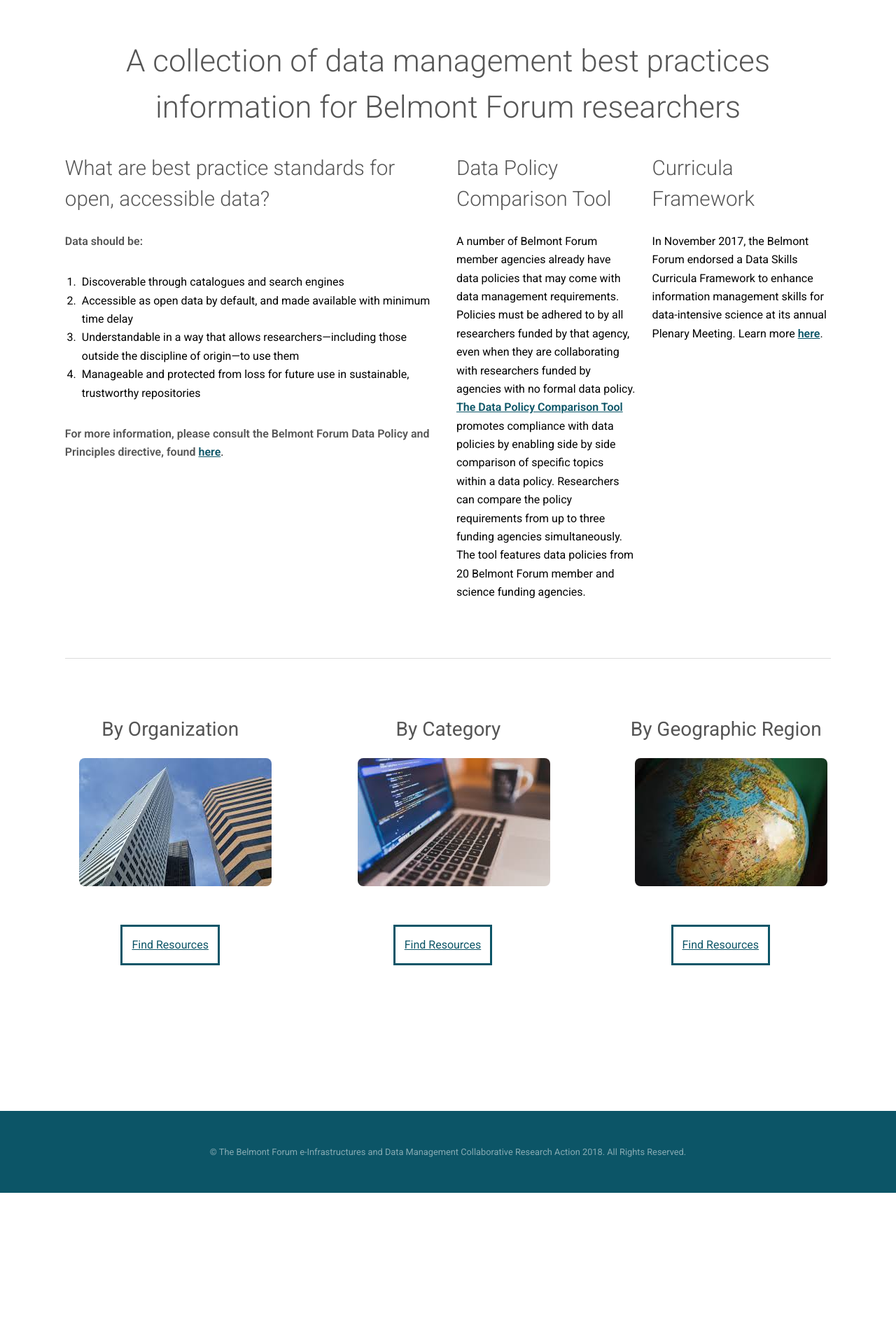
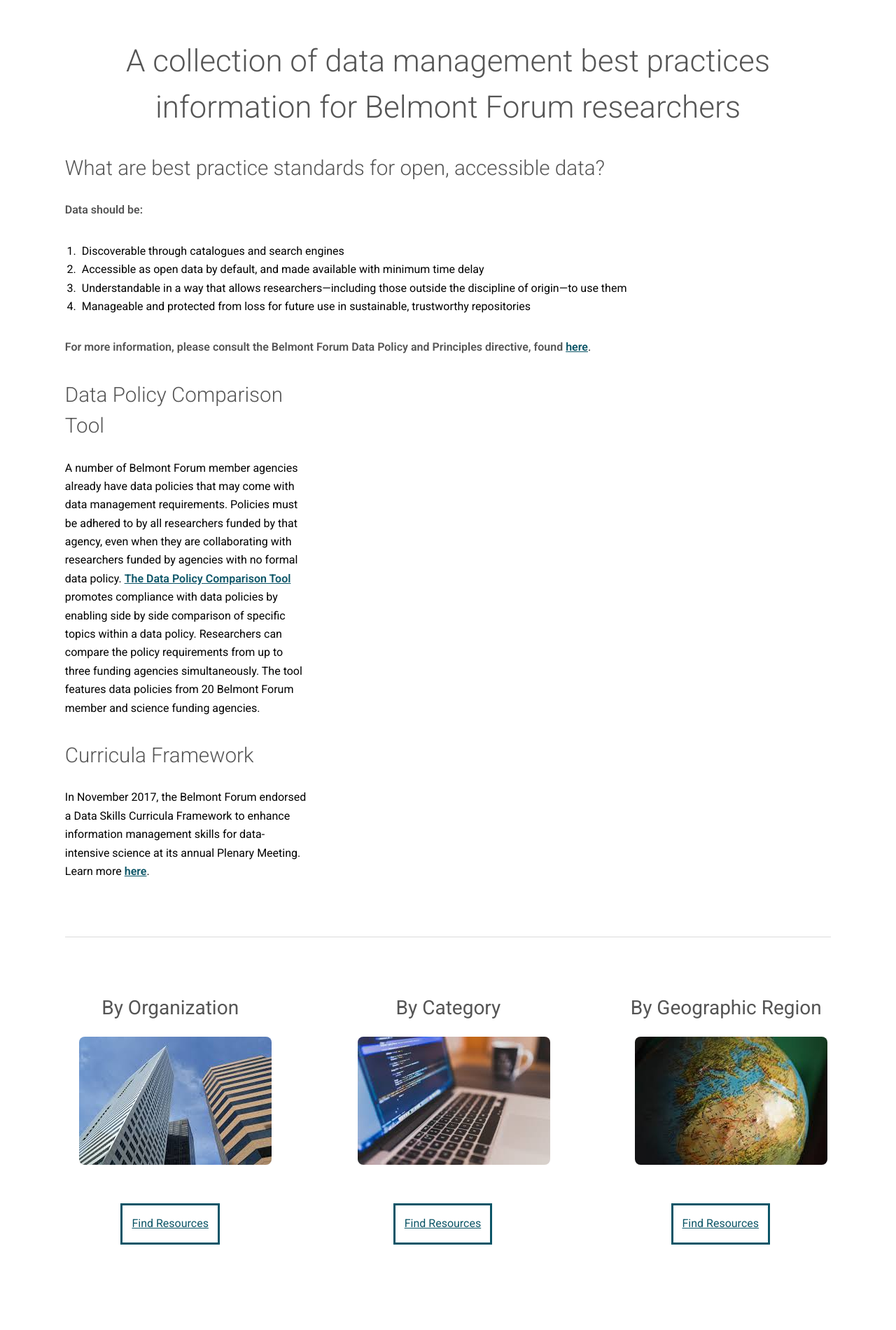
Before and after one commit to bfe-inf/toolkit, a Jekyll site: the page built from bp&s-root.html, in a window 1280 px wide. Shown: the part 290-2190 px from the top of the page at 70% size. Built offline with Jekyll 4.4.1, drawn with Linux system fonts in a browser that asks for light colours; before the commit the page ends 1994 px from its top, so only the background shows below that.

Commit message:
Update bp&s-root.html

```diff
--- a/bp&s-root.html
+++ b/bp&s-root.html
@@ -61,7 +61,7 @@
 
 					<!-- Intro -->
 						<div class="row">
-							<section class="6u 12u$(medium)">
+							<section class="4u$(medium) 12u$(small)">
 								<h2>What are best practice standards for open, accessible data?</h2>
 								<p style="padding-top: 25px;"><strong>Data should be:</strong></p>
 								<ol>
@@ -72,11 +72,11 @@
 								</ol>
 								<p><strong>For more information, please consult the Belmont Forum Data Policy and Principles directive, found <a href="http://www.bfe-inf.org/about/data-policy-and-principles" target="_blank">here</strong></a>.</p>
 							</section>
-							<section class="3u 6u(medium) 12u$(small)">
+							<section class="4u$ 6u(medium) 12u$(small)">
 								<h2>Data Policy Comparison Tool</h2>
 								<p style="padding-top: 25px;">A number of Belmont Forum member agencies already have data policies that may come with data management requirements. Policies must be adhered to by all researchers funded by that agency, even when they are collaborating with researchers funded by agencies with no formal data policy. <strong><a href="http://bfe-inf.org/policy-comparison" target="_blank">The Data Policy Comparison Tool</strong></a> promotes compliance with data policies by enabling side by side comparison of specific topics within a data policy. Researchers can compare the policy requirements from up to three funding agencies simultaneously. The tool features data policies from 20 Belmont Forum member and science funding agencies.</p>
 							</section>
-							<section class="3u$ 6u$(medium) 12u$(small)">
+							<section class="4u$ 6u$(medium) 12u$(small)">
 								<h2>Curricula Framework</h2>
 								<p style="padding-top: 25px;">In November 2017, the Belmont Forum endorsed a Data Skills Curricula Framework to enhance information management skills for data-intensive science at its annual Plenary Meeting. Learn more <strong><a href="http://www.bfe-inf.org/belmont-forum-endorses-curricula-framework-data-intensive-research" target="_blank">here</strong></a>.</p>
 							</section>
```
